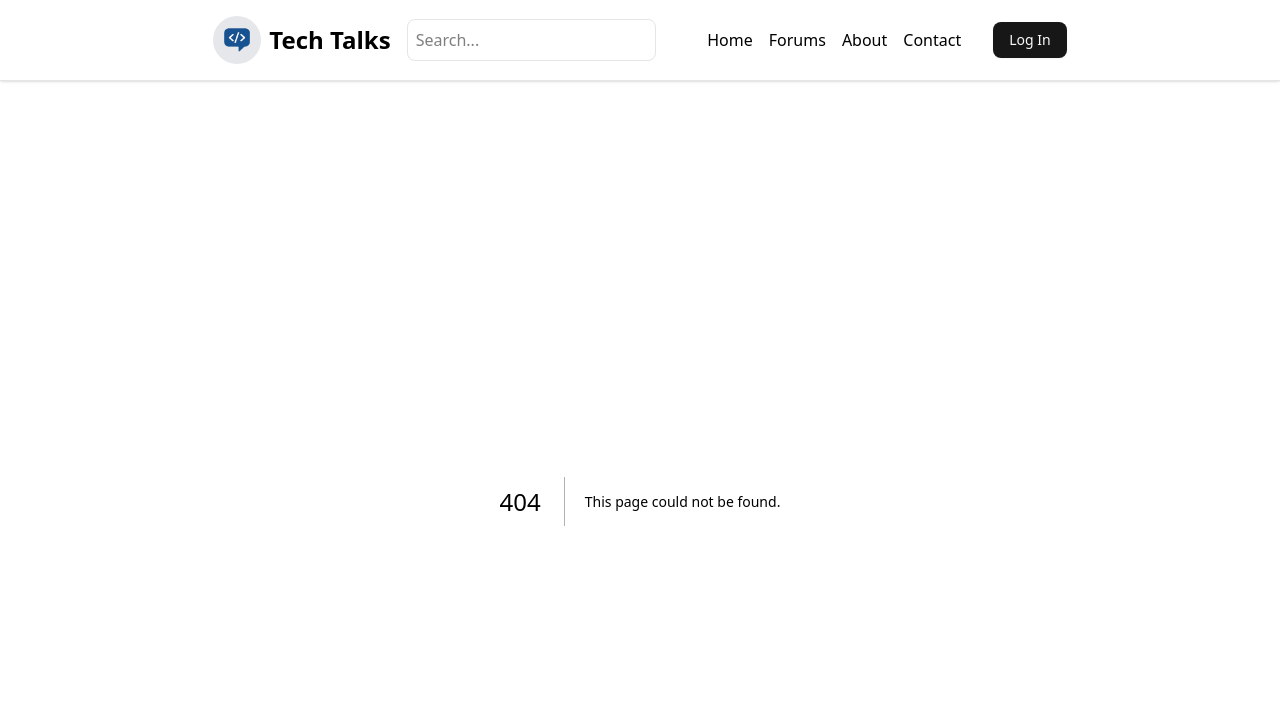
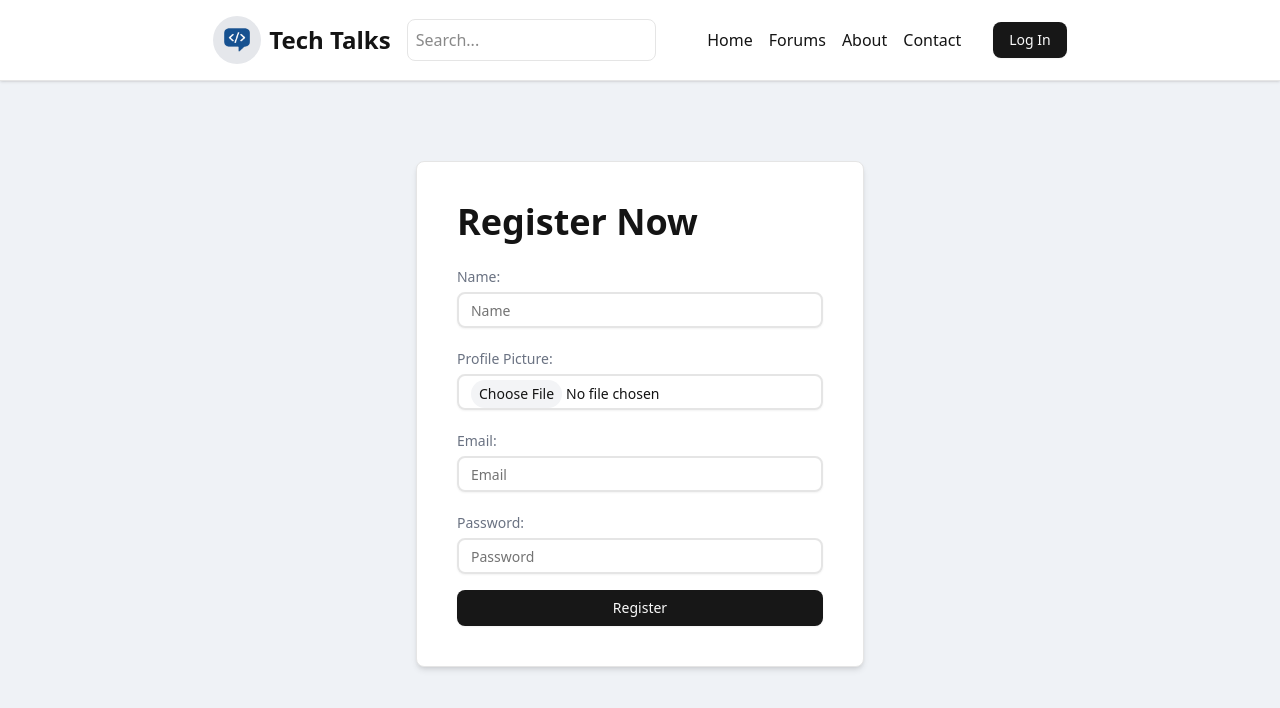
Before and after one commit to noboKumar/Tech-Talks, a Next.js app: page /register in a window 1280 px wide. Before the commit this address had no page. Shown: the top 708 px of the page. Built offline with nearby package versions, Linux system fonts and the light colour scheme.

Commit message:
add register page

```diff
--- a/app/login/page.tsx
+++ b/app/login/page.tsx
@@ -10,7 +10,13 @@ const Login = () => {
         <div>
           {/* email */}
           <Label htmlFor="email">Email:</Label>
-          <Input type="email" id="email" placeholder="Email" name="email" />
+          <Input
+            type="email"
+            id="email"
+            placeholder="Email"
+            name="email"
+            required
+          />
         </div>
 
         <div>
@@ -21,6 +27,7 @@ const Login = () => {
             id="password"
             placeholder="Password"
             name="password"
+            required
           />
         </div>
         <Button type="submit">Login</Button>
--- /dev/null
+++ b/app/register/page.tsx
@@ -0,0 +1,46 @@
+import { Button } from "@/components/ui/button";
+import { Input } from "@/components/ui/input";
+import { Label } from "@/components/ui/label";
+import React from "react";
+
+const Register = () => {
+  return (
+    <div className="space-y-5 border p-10 rounded-md shadow-md max-w-md mx-auto mt-20 bg-white">
+      <h1 className="text-4xl font-bold">Register Now</h1>
+      <form className="flex flex-col gap-4">
+        <div>
+          {/* name */}
+          <Label htmlFor="name">Name:</Label>
+          <Input type="text" id="name" placeholder="Name" name="name" required />
+        </div>
+
+        <div>
+          {/* File upload */}
+          <Label htmlFor="profile">Profile Picture:</Label>
+          <Input className="file:bg-gray-100 file:px-2 file:rounded-xl file:text-sm file:font-medium file:cursor-pointer" type="file" id="profile" name="profile" />
+        </div>
+
+        <div>
+          {/* email */}
+          <Label htmlFor="email">Email:</Label>
+          <Input type="email" id="email" placeholder="Email" name="email" required />
+        </div>
+
+        <div>
+          {/* password */}
+          <Label htmlFor="password">Password:</Label>
+          <Input
+            type="password"
+            id="password"
+            placeholder="Password"
+            name="password"
+            required
+          />
+        </div>
+        <Button type="submit">Register</Button>
+      </form>
+    </div>
+  );
+};
+
+export default Register;
```
